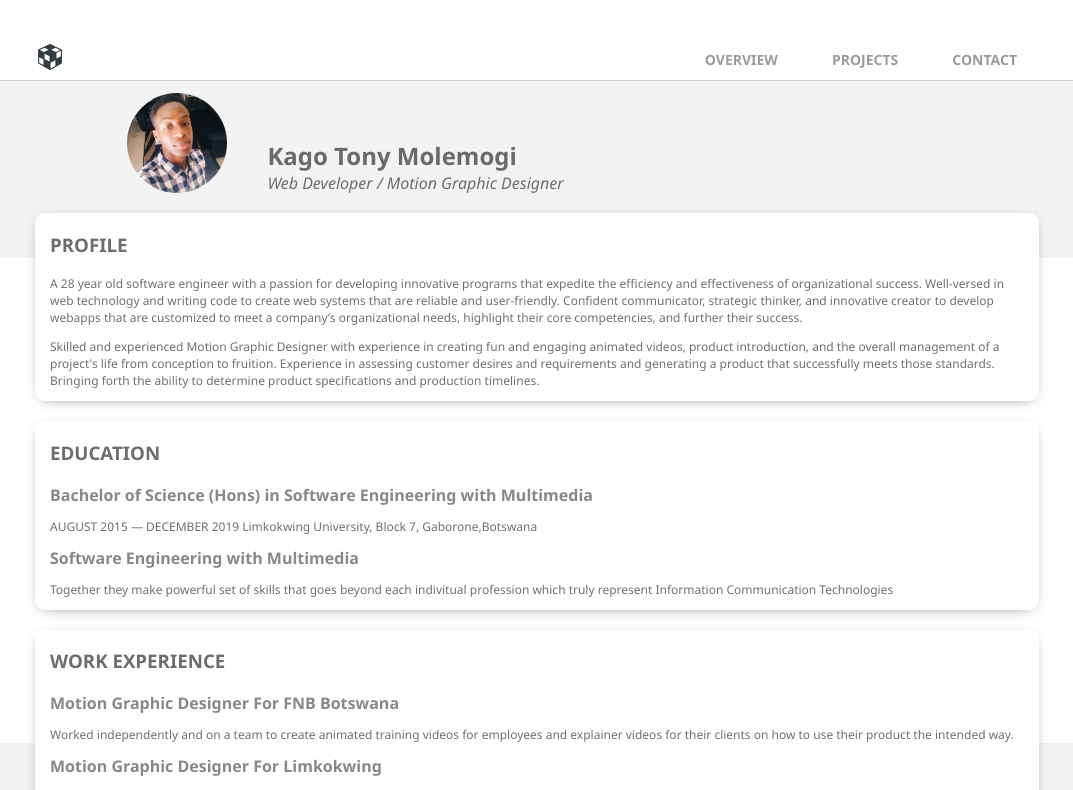
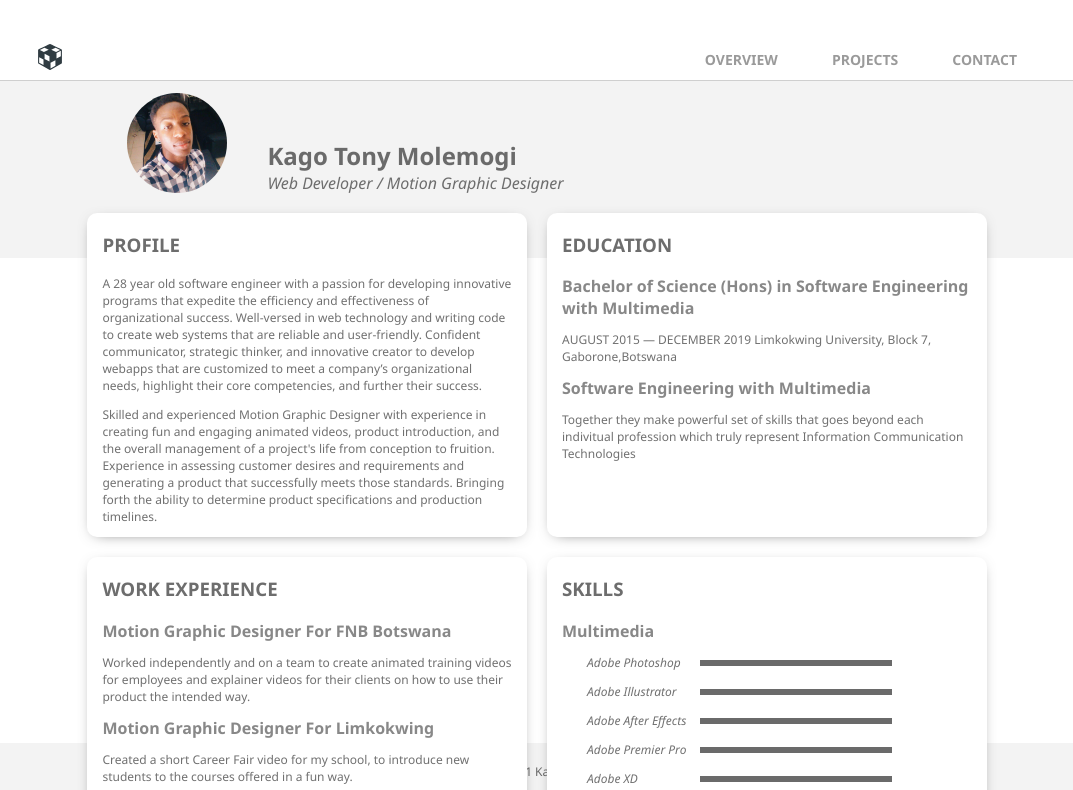
Before and after one commit to MysticKago/KTM, a React (Create React App) app: page / in a window 1280 px wide. Shown: the top 790 px of the page, without its empty margins (103-1176 px from the left). Built offline with nearby package versions, Linux system fonts and the light colour scheme.

Commit message:
Update Overview.js

```diff
--- a/src/components/Overview.js
+++ b/src/components/Overview.js
@@ -154,7 +154,7 @@ const Pop = styled.div`
     border-radius: 10px;
     padding: 0px 15px;
     margin: 10px;
-    width: 100%;
+    width: 40%;
     box-shadow: 0px 3px 15px -8px rgba(0,0,0,0.69);
 
     p {
```
